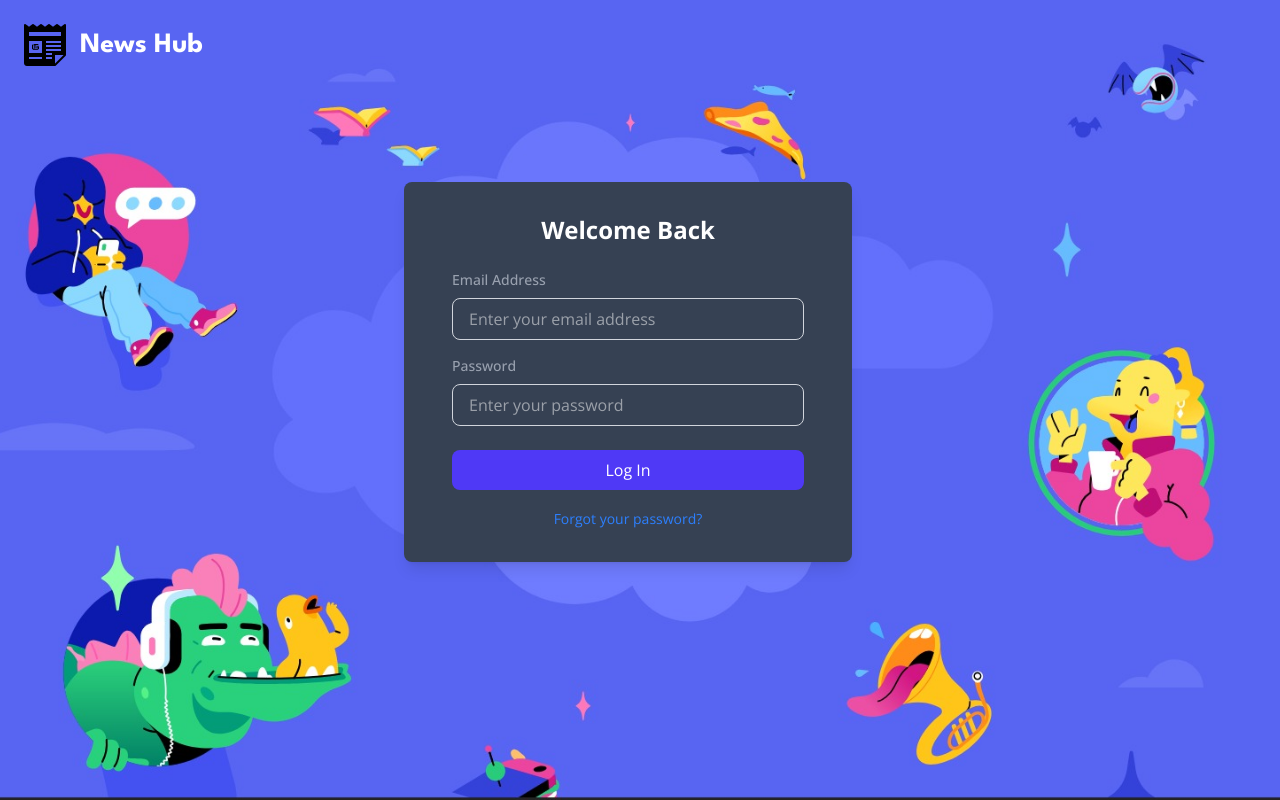
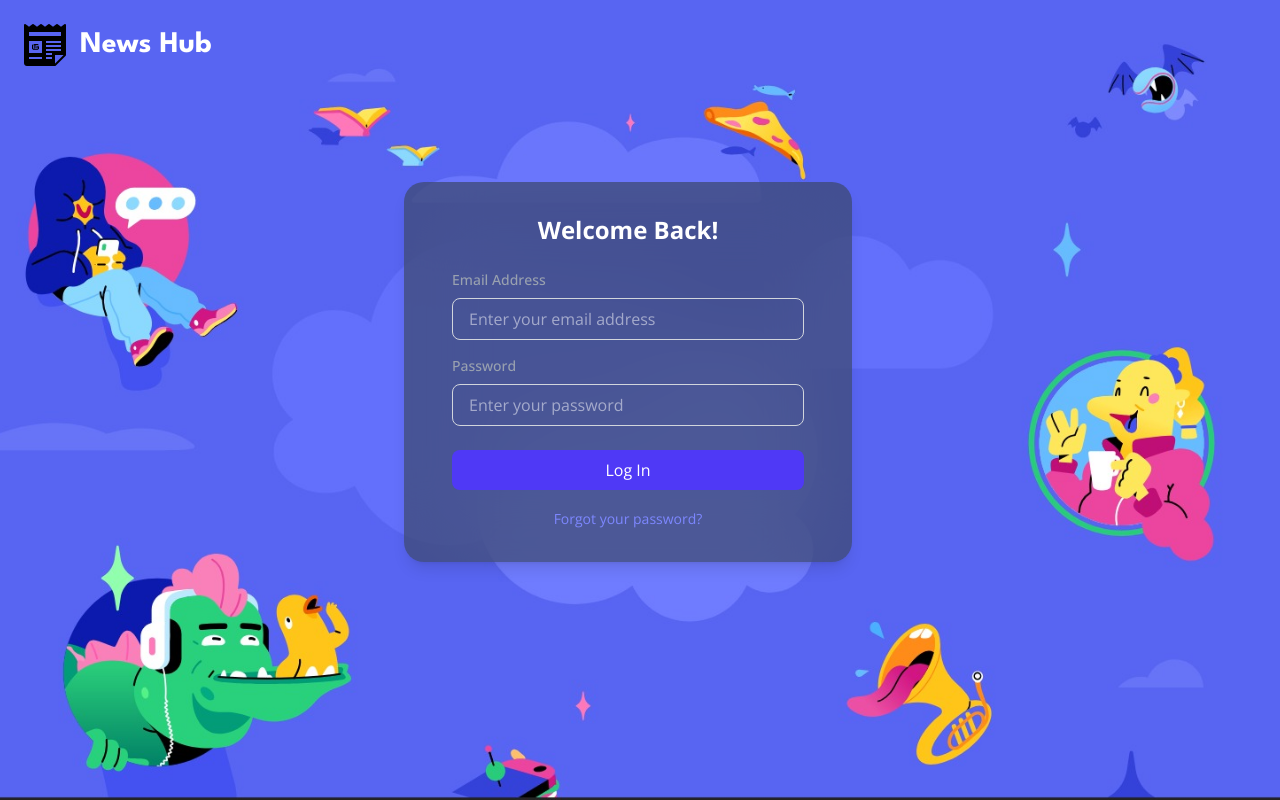
Before and after one commit to RishinPrageet/Personalised-News-Aggregator, a Python web app: template templates/login.html in a window 1280 px wide. Run offline with Jinja, Linux system fonts and the light colour scheme; the template is opened without the code that fills it, so the values that code supplies are empty.

Commit message:
final initial

```diff
--- a/static/output.css
+++ b/static/output.css
@@ -58,8 +58,11 @@
     --font-weight-semibold: 600;
     --font-weight-bold: 700;
     --font-weight-extrabold: 800;
+    --radius-sm: 0.25rem;
     --radius-lg: 0.5rem;
+    --radius-xl: 0.75rem;
     --radius-2xl: 1rem;
+    --radius-3xl: 1.5rem;
     --ease-in: cubic-bezier(0.4, 0, 1, 1);
     --ease-out: cubic-bezier(0, 0, 0.2, 1);
     --ease-in-out: cubic-bezier(0.4, 0, 0.2, 1);
@@ -1073,11 +1076,32 @@
   .rounded {
     border-radius: 0.25rem;
   }
+  .rounded-\(--\) {
+    border-radius: var(--);
+  }
+  .rounded-\(--10\) {
+    border-radius: var(--10);
+  }
+  .rounded-\(--my-radius\) {
+    border-radius: var(--my-radius);
+  }
   .rounded-2xl {
     border-radius: var(--radius-2xl);
   }
+  .rounded-3xl {
+    border-radius: var(--radius-3xl);
+  }
+  .rounded-\[10px\] {
+    border-radius: 10px;
+  }
+  .rounded-\[20px\] {
+    border-radius: 20px;
+  }
   .rounded-lg {
     border-radius: var(--radius-lg);
+  }
+  .rounded-xl {
+    border-radius: var(--radius-xl);
   }
   .rounded-s {
     border-start-start-radius: 0.25rem;
@@ -1121,6 +1145,14 @@
     border-bottom-right-radius: 0.25rem;
     border-bottom-left-radius: 0.25rem;
   }
+  .rounded-b-lg {
+    border-bottom-right-radius: var(--radius-lg);
+    border-bottom-left-radius: var(--radius-lg);
+  }
+  .rounded-b-sm {
+    border-bottom-right-radius: var(--radius-sm);
+    border-bottom-left-radius: var(--radius-sm);
+  }
   .rounded-br {
     border-bottom-right-radius: 0.25rem;
   }
@@ -1226,6 +1258,27 @@
   .bg-gray-700 {
     background-color: var(--color-gray-700);
   }
+  .bg-gray-700\/1 {
+    background-color: color-mix(in oklab, var(--color-gray-700) 1%, transparent);
+  }
+  .bg-gray-700\/10 {
+    background-color: color-mix(in oklab, var(--color-gray-700) 10%, transparent);
+  }
+  .bg-gray-700\/30 {
+    background-color: color-mix(in oklab, var(--color-gray-700) 30%, transparent);
+  }
+  .bg-gray-700\/50 {
+    background-color: color-mix(in oklab, var(--color-gray-700) 50%, transparent);
+  }
+  .bg-gray-700\/60 {
+    background-color: color-mix(in oklab, var(--color-gray-700) 60%, transparent);
+  }
+  .bg-gray-700\/70 {
+    background-color: color-mix(in oklab, var(--color-gray-700) 70%, transparent);
+  }
+  .bg-gray-700\/100 {
+    background-color: color-mix(in oklab, var(--color-gray-700) 100%, transparent);
+  }
   .bg-gray-800 {
     background-color: var(--color-gray-800);
   }
@@ -1485,17 +1538,17 @@
   .p-10 {
     padding: calc(var(--spacing) * 10);
   }
+  .p-100 {
+    padding: calc(var(--spacing) * 100);
+  }
+  .p-12 {
+    padding: calc(var(--spacing) * 12);
+  }
+  .p-15 {
+    padding: calc(var(--spacing) * 15);
+  }
   .p-40 {
     padding: calc(var(--spacing) * 40);
-  }
-  .p-100 {
-    padding: calc(var(--spacing) * 100);
-  }
-  .p-12 {
-    padding: calc(var(--spacing) * 12);
-  }
-  .p-15 {
-    padding: calc(var(--spacing) * 15);
   }
   .p-140 {
     padding: calc(var(--spacing) * 140);
--- a/templates/login.html
+++ b/templates/login.html
@@ -25,7 +25,7 @@
     }
     .branding h1 {
       font-family: 'League Spartan', sans-serif;
-      font-size: 28px;
+      font-size: 30px;
       font-weight: 700;
       color: white;
     }
@@ -39,8 +39,8 @@
   </div>
 
   <!-- Login Form Container -->
-  <div class="bg-gray-700 backdrop-blur-2xl p-8 mb-14 rounded-lg shadow-lg w-full max-w-md px-12 mr-6">
-    <h2 class="text-2xl font-bold text-center text-white mb-6">Welcome Back</h2>
+  <div class="bg-gray-700/60   backdrop-blur-2xl p-8 mb-14 rounded-[20px] shadow-lg w-full max-w-md px-12 mr-6">
+    <h2 class="text-2xl font-bold text-center text-white mb-6">Welcome Back!</h2>
 
     <!-- Form -->
     <form action="#" method="POST">
@@ -61,7 +61,7 @@
 
       <!-- Forgot Password Link -->
       <div class="mt-4 text-center">
-        <a href="#" class="text-sm text-blue-500 hover:underline">Forgot your password?</a>
+        <a href="#" class="text-sm text-indigo-400 hover:underline">Forgot your password?</a>
       </div>
     </form>
   </div>
```
